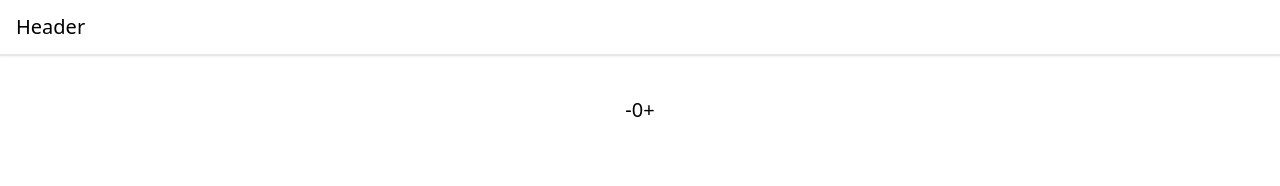
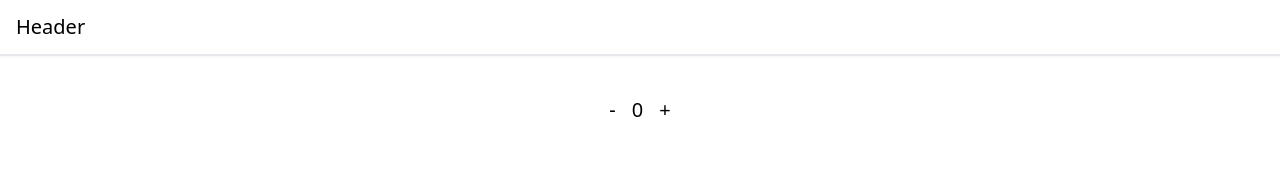
Before and after one commit to hironomiu/vite-typescript-react-vitest, a React (Vite) app: page / in a window 1280 px wide. Shown: the top 186 px of the page. Built offline with nearby package versions, Linux system fonts and the light colour scheme.

Commit message:
commited

```diff
--- a/src/components/Main.tsx
+++ b/src/components/Main.tsx
@@ -13,11 +13,21 @@ const Main = () => {
   return (
     <main className="flex flex-col items-center">
       <div className="mt-10 text-xl">
-        <button onClick={handleDecrement} data-testid="decrement-button">
+        <button
+          onClick={handleDecrement}
+          data-testid="decrement-button"
+          className="mx-2"
+        >
           -
         </button>
-        <span data-testid="count">{count}</span>
-        <button onClick={handleIncrement} data-testid="increment-button">
+        <span data-testid="count" className="mx-2">
+          {count}
+        </span>
+        <button
+          onClick={handleIncrement}
+          data-testid="increment-button"
+          className="mx-2"
+        >
           +
         </button>
       </div>
```
Also changed, not shown: package.json (+14 -14 lines), 1 other file (tests, documents, lock files or other folders).
